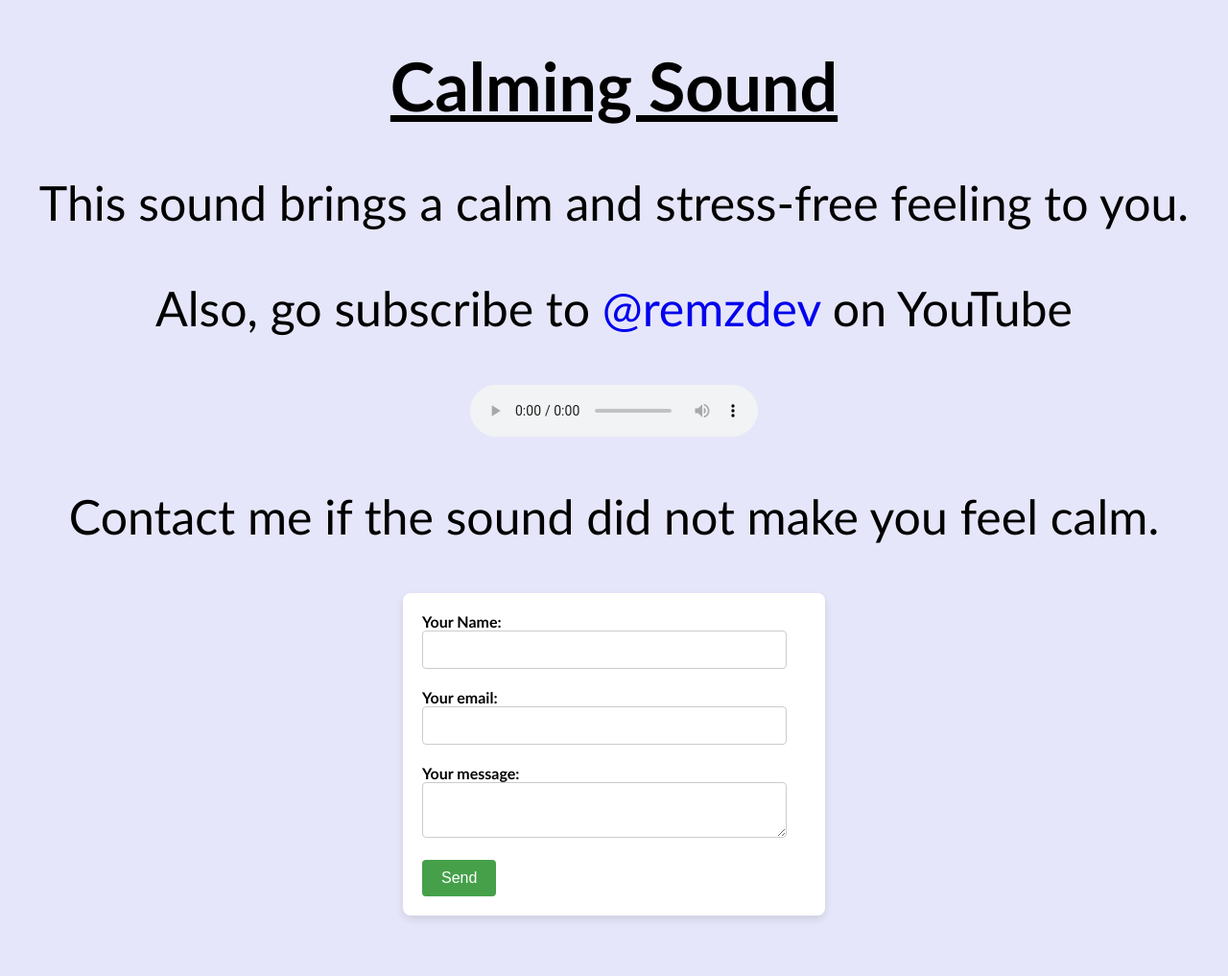
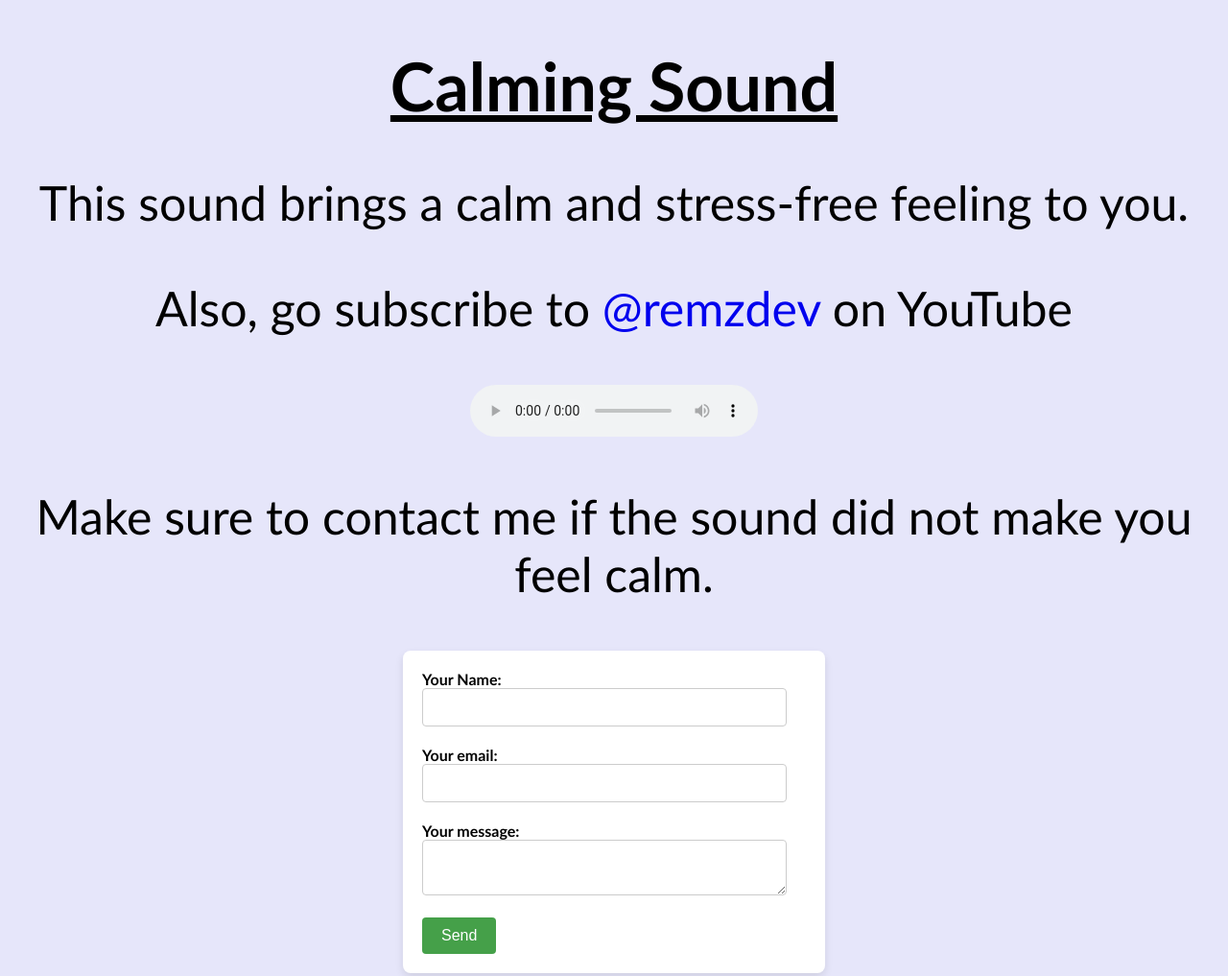
Before and after one commit to remz-13/calming, a plain HTML site: page index.html in a window 1280 px wide. Shown: the top 1017 px of the page at 96% size. Before the commit the page ends 974 px from the top, so only its background shows below. Drawn offline with Linux system fonts and the light colour scheme.

Commit message:
Update index.html

```diff
--- a/index.html
+++ b/index.html
@@ -16,7 +16,7 @@
             <source src="calmingmusic.mp3">
         </audio>
     </div>
-    <p>Contact me if the sound did not make you feel calm.</p>
+    <p>Make sure to contact me if the sound did not make you feel calm.</p>
     <form action="https://formspree.io/f/mbllezyb" method="POST">
         <label>Your Name: <input type="name" name="name"></label>
     <label>
```
